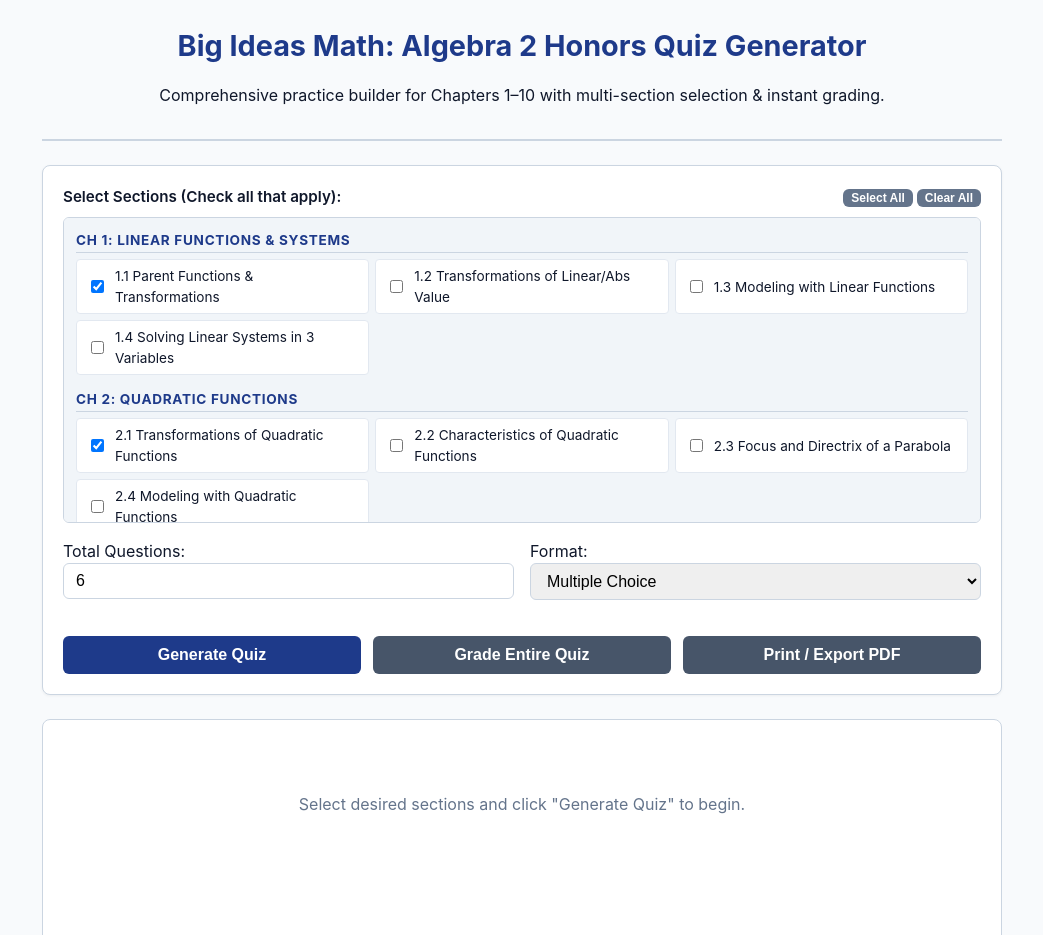
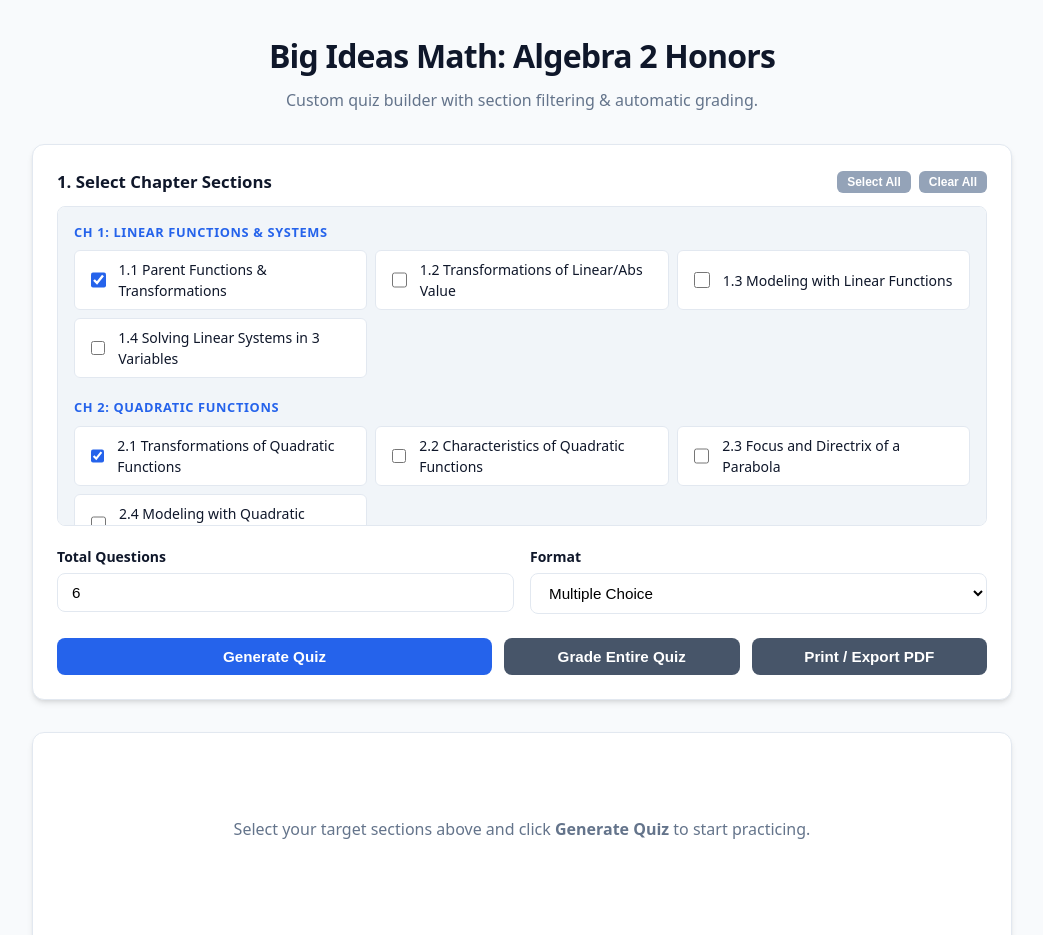
Before and after one commit to AScodes12/Math-Study-Tool, a plain HTML site: page index.html in a window 1280 px wide. Shown: the top 935 px of the page, without its empty margins (118-1161 px from the left). Drawn offline with Linux system fonts and the light colour scheme.

```diff
--- a/index.html
+++ b/index.html
@@ -6,149 +6,216 @@
   <title>Big Ideas Math - Algebra 2 Honors Quiz Generator</title>
   <style>
     :root {
-      --primary: #1e3a8a;
+      --primary: #2563eb;
       --primary-hover: #1d4ed8;
+      --primary-light: #eff6ff;
       --bg: #f8fafc;
       --card-bg: #ffffff;
-      --text: #0f172a;
-      --border: #cbd5e1;
+      --text-main: #0f172a;
+      --text-muted: #64748b;
+      --border: #e2e8f0;
+      --border-focus: #93c5fd;
       --correct: #16a34a;
       --correct-bg: #f0fdf4;
       --incorrect: #dc2626;
       --incorrect-bg: #fef2f2;
+      --shadow-sm: 0 1px 2px 0 rgb(0 0 0 / 0.05);
+      --shadow-md: 0 4px 6px -1px rgb(0 0 0 / 0.1), 0 2px 4px -2px rgb(0 0 0 / 0.1);
+      --radius: 12px;
+    }
+
+    * {
+      box-sizing: border-box;
     }
 
     body {
-      font-family: -apple-system, BlinkMacSystemFont, "Segoe UI", Roboto, Helvetica, Arial, sans-serif;
+      font-family: system-ui, -apple-system, BlinkMacSystemFont, 'Segoe UI', Roboto, Oxygen, Ubuntu, Cantarell, sans-serif;
       background-color: var(--bg);
-      color: var(--text);
+      color: var(--text-main);
       margin: 0;
-      padding: 24px;
+      padding: 32px 16px;
       line-height: 1.5;
     }
 
     .container {
-      max-width: 960px;
+      max-width: 980px;
       margin: 0 auto;
     }
 
     header {
       text-align: center;
-      margin-bottom: 24px;
-      padding-bottom: 16px;
-      border-bottom: 2px solid var(--border);
+      margin-bottom: 32px;
     }
 
     h1 {
-      color: var(--primary);
+      color: var(--text-main);
       margin: 0 0 8px 0;
-      font-size: 1.8rem;
+      font-size: 2rem;
+      font-weight: 800;
+      letter-spacing: -0.025em;
+    }
+
+    header p {
+      color: var(--text-muted);
+      margin: 0;
+      font-size: 1rem;
     }
 
     .control-panel {
       background-color: var(--card-bg);
-      padding: 20px;
-      border-radius: 8px;
+      padding: 24px;
+      border-radius: var(--radius);
       border: 1px solid var(--border);
-      box-shadow: 0 1px 3px rgba(0,0,0,0.05);
-      margin-bottom: 24px;
+      box-shadow: var(--shadow-md);
+      margin-bottom: 32px;
     }
 
-    .form-group {
-      margin-bottom: 16px;
-    }
-
-    label.group-label {
+    .panel-header {
       display: flex;
       justify-content: space-between;
       align-items: center;
-      font-weight: 600;
-      margin-bottom: 8px;
-      font-size: 0.95rem;
+      margin-bottom: 12px;
     }
 
-    select, input[type="number"], input[type="text"] {
-      width: 100%;
-      padding: 8px 12px;
-      border-radius: 6px;
-      border: 1px solid var(--border);
-      font-size: 1rem;
-      box-sizing: border-box;
+    .panel-title {
+      font-weight: 700;
+      font-size: 1.05rem;
+      color: var(--text-main);
+    }
+
+    .btn-row {
+      display: flex;
+      gap: 8px;
     }
 
     .checkbox-container {
-      max-height: 280px;
+      max-height: 320px;
       overflow-y: auto;
       border: 1px solid var(--border);
-      border-radius: 6px;
-      padding: 12px;
+      border-radius: 8px;
+      padding: 16px;
       background-color: #f1f5f9;
+      margin-bottom: 20px;
     }
 
     .chapter-group {
-      margin-bottom: 14px;
+      margin-bottom: 20px;
+    }
+
+    .chapter-group:last-child {
+      margin-bottom: 0;
     }
 
     .chapter-title {
       font-weight: 700;
-      font-size: 0.85rem;
+      font-size: 0.8rem;
       color: var(--primary);
       text-transform: uppercase;
       letter-spacing: 0.05em;
-      margin-bottom: 6px;
-      border-bottom: 1px solid var(--border);
-      padding-bottom: 2px;
+      margin-bottom: 8px;
     }
 
     .section-grid {
       display: grid;
       grid-template-columns: repeat(auto-fill, minmax(280px, 1fr));
-      gap: 6px;
+      gap: 8px;
     }
 
     .checkbox-label {
       display: flex;
       align-items: center;
-      gap: 8px;
-      font-size: 0.85rem;
+      gap: 10px;
+      font-size: 0.875rem;
+      font-weight: 500;
       cursor: pointer;
-      background: #fff;
-      padding: 6px 10px;
-      border-radius: 4px;
-      border: 1px solid #e2e8f0;
+      background: var(--card-bg);
+      padding: 8px 12px;
+      border-radius: 6px;
+      border: 1px solid var(--border);
+      transition: all 0.15s ease;
     }
 
     .checkbox-label:hover {
-      background-color: #f8fafc;
+      border-color: var(--border-focus);
+      background-color: var(--primary-light);
+    }
+
+    .checkbox-label input[type="checkbox"] {
+      accent-color: var(--primary);
+      width: 16px;
+      height: 16px;
+    }
+
+    .controls-grid {
+      display: grid;
+      grid-template-columns: 1fr 1fr;
+      gap: 16px;
+      margin-bottom: 24px;
+    }
+
+    .form-group {
+      display: flex;
+      flex-direction: column;
+      gap: 6px;
+    }
+
+    .form-group label {
+      font-size: 0.875rem;
+      font-weight: 600;
+      color: var(--text-main);
+    }
+
+    select, input[type="number"], input[type="text"] {
+      width: 100%;
+      padding: 10px 14px;
+      border-radius: 8px;
+      border: 1px solid var(--border);
+      font-size: 0.95rem;
+      background-color: var(--card-bg);
+      transition: border-color 0.15s ease, box-shadow 0.15s ease;
+    }
+
+    select:focus, input:focus {
+      outline: none;
+      border-color: var(--primary);
+      box-shadow: 0 0 0 3px rgba(37, 99, 235, 0.15);
     }
 
     .btn-group {
       display: flex;
       gap: 12px;
-      margin-top: 20px;
       flex-wrap: wrap;
     }
 
     button {
-      flex: 1;
       background-color: var(--primary);
       color: white;
       border: none;
-      padding: 10px 16px;
-      border-radius: 6px;
-      font-size: 1rem;
+      padding: 10px 18px;
+      border-radius: 8px;
+      font-size: 0.95rem;
       font-weight: 600;
       cursor: pointer;
-      transition: background-color 0.2s;
-      min-width: 140px;
+      transition: background-color 0.15s ease, transform 0.1s ease;
     }
 
     button:hover {
       background-color: var(--primary-hover);
     }
 
+    button:active {
+      transform: scale(0.99);
+    }
+
+    button.primary-btn {
+      flex: 2;
+      min-width: 160px;
+    }
+
     button.secondary {
+      flex: 1;
       background-color: #475569;
+      min-width: 130px;
     }
 
     button.secondary:hover {
@@ -156,20 +223,21 @@
     }
 
     button.small-btn {
-      padding: 2px 8px;
+      padding: 4px 10px;
       font-size: 0.75rem;
+      background-color: #94a3b8;
+      border-radius: 6px;
+    }
+
+    button.small-btn:hover {
       background-color: #64748b;
-      min-width: auto;
-      flex: none;
     }
 
     button.check-btn {
       background-color: #0284c7;
-      margin-top: 10px;
-      padding: 6px 12px;
-      font-size: 0.9rem;
-      width: auto;
-      flex: none;
+      margin-top: 12px;
+      padding: 8px 14px;
+      font-size: 0.875rem;
     }
 
     button.check-btn:hover {
@@ -178,39 +246,59 @@
 
     .quiz-output {
       background-color: var(--card-bg);
-      padding: 32px;
-      border-radius: 8px;
+      padding: 36px;
+      border-radius: var(--radius);
       border: 1px solid var(--border);
-      min-height: 300px;
+      box-shadow: var(--shadow-md);
+      min-height: 240px;
+    }
+
+    .empty-state {
+      text-align: center;
+      color: var(--text-muted);
+      padding: 48px 0;
+      font-size: 1rem;
     }
 
     .quiz-header {
       display: flex;
       justify-content: space-between;
-      border-bottom: 2px solid #000;
-      padding-bottom: 12px;
-      margin-bottom: 24px;
+      align-items: flex-end;
+      border-bottom: 2px solid var(--text-main);
+      padding-bottom: 16px;
+      margin-bottom: 28px;
+    }
+
+    .quiz-header h2 {
+      margin: 0 0 6px 0;
+      font-size: 1.5rem;
+    }
+
+    .quiz-header .meta {
+      font-size: 0.875rem;
+      color: var(--text-muted);
     }
 
     .score-banner {
       background-color: #e0f2fe;
       border: 1px solid #7dd3fc;
-      border-radius: 6px;
-      padding: 12px 16px;
+      border-radius: 8px;
+      padding: 14px 18px;
       font-size: 1.1rem;
-      font-weight: bold;
+      font-weight: 700;
       color: #0369a1;
-      margin-bottom: 24px;
+      margin-bottom: 28px;
       text-align: center;
     }
 
     .question-item {
-      margin-bottom: 28px;
-      padding: 16px;
+      margin-bottom: 24px;
+      padding: 20px;
       border: 1px solid var(--border);
-      border-radius: 8px;
-      background-color: #fff;
-      transition: all 0.2s;
+      border-radius: 10px;
+      background-color: var(--card-bg);
+      box-shadow: var(--shadow-sm);
+      transition: border-color 0.2s, background-color 0.2s;
     }
 
     .question-item.correct {
@@ -225,62 +313,86 @@
 
     .question-title {
       font-weight: 600;
-      margin-bottom: 12px;
+      font-size: 1rem;
+      margin-bottom: 14px;
+      display: flex;
+      justify-content: space-between;
+      align-items: flex-start;
+      gap: 12px;
     }
 
     .section-tag {
       font-size: 0.75rem;
+      font-weight: 700;
       background-color: #e2e8f0;
       color: #334155;
-      padding: 2px 6px;
-      border-radius: 4px;
-      margin-left: 8px;
+      padding: 3px 8px;
+      border-radius: 20px;
+      white-space: nowrap;
     }
 
     .options-grid {
       display: grid;
-      grid-template-columns: 1fr 1fr;
-      gap: 8px;
-      margin-top: 8px;
+      grid-template-columns: repeat(auto-fit, minmax(220px, 1fr));
+      gap: 10px;
+      margin-top: 10px;
     }
 
     .mc-option {
       display: flex;
       align-items: center;
-      gap: 8px;
-      padding: 8px 12px;
+      gap: 10px;
+      padding: 10px 14px;
       border: 1px solid var(--border);
-      border-radius: 6px;
+      border-radius: 8px;
       cursor: pointer;
-      background-color: #fff;
+      background-color: var(--card-bg);
+      font-size: 0.9rem;
+      transition: background-color 0.15s, border-color 0.15s;
     }
 
     .mc-option:hover {
-      background-color: #f1f5f9;
+      background-color: var(--primary-light);
+      border-color: var(--border-focus);
+    }
+
+    .mc-option input[type="radio"] {
+      accent-color: var(--primary);
     }
 
     .feedback {
-      margin-top: 10px;
+      margin-top: 12px;
       font-weight: 600;
-      font-size: 0.95rem;
+      font-size: 0.9rem;
+      padding: 8px 12px;
+      border-radius: 6px;
     }
 
     .feedback.correct {
       color: var(--correct);
+      background-color: #dcfce7;
     }
 
     .feedback.incorrect {
       color: var(--incorrect);
+      background-color: #fee2e2;
     }
 
     .hidden {
-      display: none;
+      display: none !important;
+    }
+
+    @media (max-width: 640px) {
+      .controls-grid { grid-template-columns: 1fr; }
+      .options-grid { grid-template-columns: 1fr; }
+      .btn-group { flex-direction: column; }
+      button { width: 100%; }
     }
 
     @media print {
       body { background-color: #fff; padding: 0; }
-      .control-panel, header p, .check-btn, .btn-group, .small-btn { display: none; }
-      .quiz-output { border: none; padding: 0; }
+      .control-panel, header p, .check-btn, .btn-group, .small-btn { display: none !important; }
+      .quiz-output { border: none; padding: 0; box-shadow: none; }
     }
   </style>
 </head>
@@ -288,19 +400,18 @@
 
 <div class="container">
   <header>
-    <h1>Big Ideas Math: Algebra 2 Honors Quiz Generator</h1>
-    <p>Comprehensive practice builder for Chapters 1–10 with multi-section selection & instant grading.</p>
+    <h1>Big Ideas Math: Algebra 2 Honors</h1>
+    <p>Custom quiz builder with section filtering & automatic grading.</p>
   </header>
 
   <div class="control-panel">
-    <div class="form-group">
-      <label class="group-label">
-        <span>Select Sections (Check all that apply):</span>
-        <span>
+    <div class="panel-header">
+      <span class="panel-title">1. Select Chapter Sections</span>
+      <div class="btn-row">
         <button class="small-btn" onclick="toggleAllSections(true)">Select All</button>
         <button class="small-btn" onclick="toggleAllSections(false)">Clear All</button>
-        </span>
-      </label>
+      </div>
+    </div>
 
     <div class="checkbox-container">
       <!-- Chapter 1 -->
@@ -424,15 +535,14 @@
         </div>
       </div>
     </div>
-    </div>
 
-    <div style="display: flex; gap: 16px;">
-      <div class="form-group" style="flex: 1;">
-        <label for="numQuestions">Total Questions:</label>
+    <div class="controls-grid">
+      <div class="form-group">
+        <label for="numQuestions">Total Questions</label>
         <input type="number" id="numQuestions" min="1" max="25" value="6">
       </div>
-      <div class="form-group" style="flex: 1;">
-        <label for="formatSelect">Format:</label>
+      <div class="form-group">
+        <label for="formatSelect">Format</label>
         <select id="formatSelect">
           <option value="mc">Multiple Choice</option>
           <option value="free">Free Response</option>
@@ -441,15 +551,15 @@
     </div>
 
     <div class="btn-group">
-      <button onclick="generateQuiz()">Generate Quiz</button>
+      <button class="primary-btn" onclick="generateQuiz()">Generate Quiz</button>
       <button class="secondary" onclick="checkAllAnswers()">Grade Entire Quiz</button>
       <button class="secondary" onclick="window.print()">Print / Export PDF</button>
     </div>
   </div>
 
   <div class="quiz-output" id="quizContainer">
-    <div style="text-align: center; color: #64748b; margin-top: 40px;">
-      Select desired sections and click "Generate Quiz" to begin.
+    <div class="empty-state">
+      Select your target sections above and click <strong>Generate Quiz</strong> to start practicing.
     </div>
   </div>
 </div>
@@ -463,7 +573,6 @@
     document.querySelectorAll('.section-cb').forEach(cb => cb.checked = checked);
   }
 
-  // Generators covering Chapters 1 through 10
   const generators = {
     "1.1": () => {
       const h = rand(-5, 5), k = rand(-5, 5);
@@ -954,11 +1063,9 @@
       <div class="quiz-header">
         <div>
           <h2>Algebra 2 Honors Practice Quiz</h2>
-          <div>Sections: <strong>${selectedSections.join(', ')}</strong></div>
+          <div class="meta">Sections: <strong>${selectedSections.join(', ')}</strong></div>
         </div>
-        <div>
-          <div>Name: ______________________</div>
-        </div>
+        <div class="meta">Name: ______________________</div>
       </div>
       <div id="scoreBanner" class="score-banner hidden"></div>
     `;
@@ -973,7 +1080,7 @@
       html += `
         <div class="question-item" id="qItem_${i}">
           <div class="question-title">
-            ${i + 1}. ${q.prompt}
+            <span>${i + 1}. ${q.prompt}</span>
             <span class="section-tag">Sec ${sec}</span>
           </div>
       `;
@@ -993,7 +1100,7 @@
       } else {
         html += `
           <div>
-            <input type="text" id="input_${i}" placeholder="Enter your answer..." autocomplete="off">
+            <input type="text" id="input_${i}" placeholder="Type your answer..." autocomplete="off">
           </div>
         `;
       }
@@ -1024,7 +1131,7 @@
 
     if (!userAns) {
       fbEl.className = "feedback incorrect";
-      fbEl.innerText = "Please enter or select an answer first.";
+      fbEl.innerText = "Please select or enter an answer.";
       fbEl.classList.remove("hidden");
       return false;
     }
```
Lines whose indentation alone changed are shown as unchanged.
